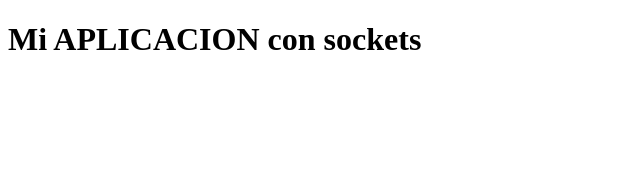
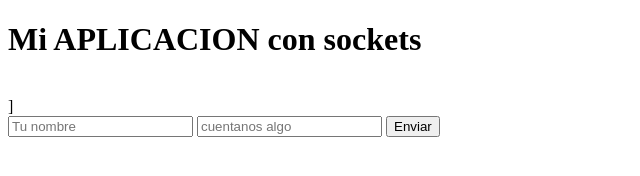
Before and after one commit to BrayanEspinozaF/WebSockets, a website: page public/index.html in a window 1280 px wide. Shown: the whole page, without its empty margins (0-640 px from the left). Drawn offline with nearby package versions, Linux system fonts and the light colour scheme; no server answers.

Commit message:
creacion de un formulario en el index html para mandar mensajes

```diff
--- a/public/index.html
+++ b/public/index.html
@@ -13,5 +13,13 @@
     <h1>Mi APLICACION con sockets</h1>
     <!-- se muestra el mensaje como un chat -->
     <div id="messages"></div>
+    <br>
+
+    <!-- formulario para mandar mensajes -->]
+    <form onsubmit="return addMessages(this)">
+        <input type="text" id="username" placeholder="Tu nombre">
+        <input type="text" id="texto" placeholder="cuentanos algo">
+        <input type="submit" value="Enviar">
+    </form>
 </body>
 </html>
```
